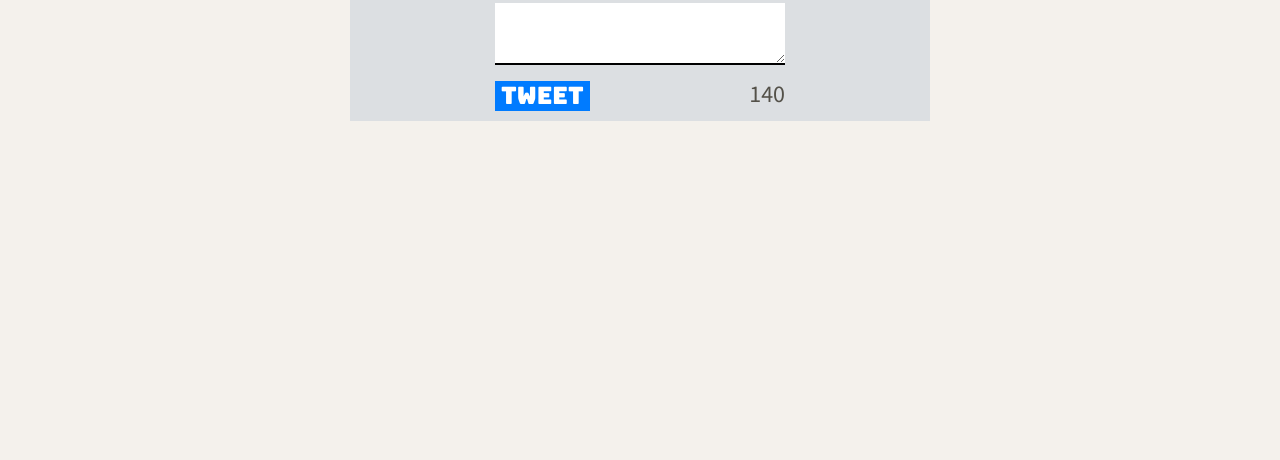
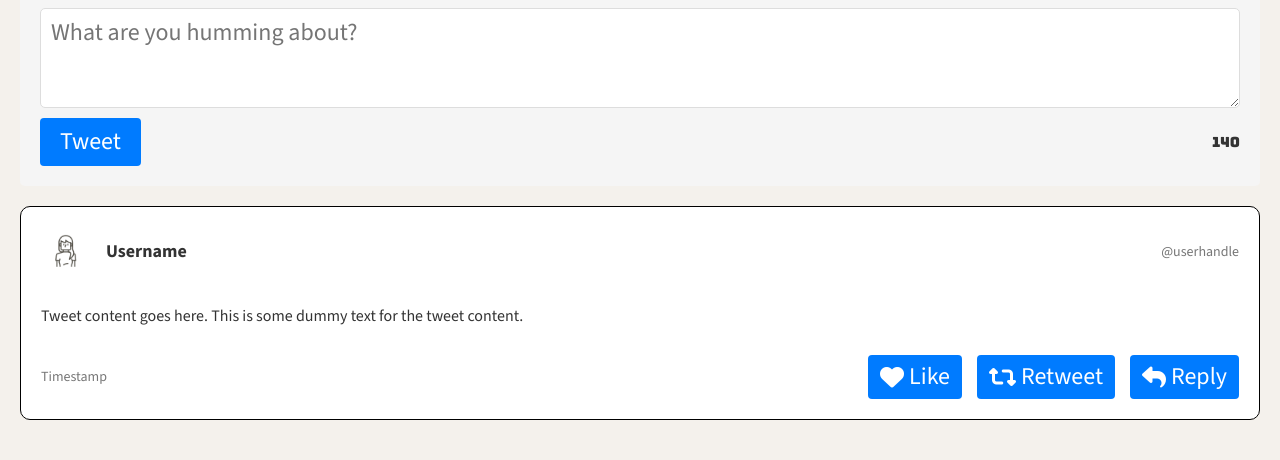
Before and after one commit to Bigred0303/tweeter, a website: page public/index.html in a window 1280 px wide. Shown: the part 553-1013 px from the top of the page. Before the commit the page ends 800 px from the top, so only its background shows below. Drawn offline with nearby package versions, Linux system fonts and the light colour scheme.

Commit message:
Tweets now visible, with username and timestamp and buttons to interact with (non-functional for now)

```diff
--- a/public/index.html
+++ b/public/index.html
@@ -1,6 +1,6 @@
 <!DOCTYPE html>
 <html lang="en">
-  <head>
+<head>
     <!-- Meta Information -->
     <title>Tweeter - Home Page</title>
 
@@ -9,8 +9,6 @@
     <link rel="preconnect" href="https://fonts.googleapis.com">
     <link rel="preconnect" href="https://fonts.gstatic.com" crossorigin>
     <link href="https://fonts.googleapis.com/css2?family=Bungee&display=swap" rel="stylesheet">
-    <link rel="preconnect" href="https://fonts.googleapis.com">
-    <link rel="preconnect" href="https://fonts.gstatic.com" crossorigin>
     <link href="https://fonts.googleapis.com/css2?family=Bungee&family=Source+Sans+3:ital,wght@0,200..900;1,200..900&display=swap" rel="stylesheet">
     <link rel="stylesheet" href="https://cdnjs.cloudflare.com/ajax/libs/font-awesome/6.5.2/css/all.min.css" integrity="sha512-SnH5WK+bZxgPHs44uWIX+LLJAJ9/2PkPKZ5QiAj6Ta86w+fsb2TkcmfRyVX3pBnMFcV7oQPJkl9QevSCWr3W6A==" crossorigin="anonymous" referrerpolicy="no-referrer" />
     <!-- App CSS -->
@@ -18,15 +16,16 @@
     <link rel="stylesheet" href="/styles/nav.css" type="text/css" />
     <link rel="stylesheet" href="/styles/header.css" type="text/css" />
     <link rel="stylesheet" href="/styles/new-tweet.css" type="text/css" />
+    <link rel="stylesheet" href="/styles/tweet.css" type="text/css" />
     <!-- External JS -->
     <script src="https://ajax.googleapis.com/ajax/libs/jquery/3.4.1/jquery.min.js"></script>
 
     <!-- App JS -->
     <script type="text/javascript" src="/scripts/client.js"></script>
     <script type="text/javascript" src="/scripts/composer-char-counter.js"></script>
-  </head>
+</head>
 
-  <body>
+<body>
     <!-- Top nav bar (fixed) -->
     <nav>
       <span class="logo">tweeter</span>
@@ -34,11 +33,10 @@
         <p>Write a new tweet!</p>
         <i class="fa-solid fa-angles-down"></i>
       </div>
-
     </nav>
     <header>
       <div class="avatar-container">
-          <img src="/images/profile-hex.png">
+          <img src="/images/profile-hex.png" alt="Profile Image">
       </div>
       <br>
       <div>
@@ -50,14 +48,37 @@
       <section class="new-tweet">
         <h2>Compose Tweet</h2>
         <form action="/tweets/" method="POST">
-          <label for="tweet-text">What are you humming about?</label>
-          <textarea name="text" id="tweet-text"></textarea>
+          <textarea name="text" id="tweet-text" placeholder="What are you humming about?"></textarea>
           <div class="tweet-button">
             <button type="submit" class="styled-button">Tweet</button>
             <output name="counter" class="counter">140</output>
           </div>
         </form>
       </section>
+      <!-- Tweets Section -->
+      <section class="tweets-container">
+        <article class="tweet">
+          <div class="user-info">
+            <div class="left">
+              <img src="/images/profile-hex.png" alt="Profile Image">
+              <h3>Username</h3>
+            </div>
+            <span class="handle">@userhandle</span>
+          </div>
+          <div class="tweet-content">
+            <p>Tweet content goes here. This is some dummy text for the tweet content.</p>
+          </div>
+          <footer>
+            <span class="timestamp">Timestamp</span>
+            <div class="buttons">
+              <button><i class="fas fa-heart"></i> Like</button>
+              <button><i class="fas fa-retweet"></i> Retweet</button>
+              <button><i class="fas fa-reply"></i> Reply</button>
+            </div>
+          </footer>
+        </article>
+
+      </section>
     </main>
-  </body>
+</body>
 </html>
--- a/public/styles/layout.css
+++ b/public/styles/layout.css
@@ -27,9 +27,7 @@ body {
 
  .container{
   background-color: inherit;
-  display: flex;
-  margin: auto;
-  justify-content: center;
-  width: 90%;
+  margin-top: 20px;
+  padding: 20px;
 
  }
--- a/public/styles/new-tweet.css
+++ b/public/styles/new-tweet.css
@@ -1,32 +1,47 @@
 .new-tweet {
-  text-align: center;
-  background-color: #dcdfe2;
+    background-color: #f5f5f5;
+    padding: 20px;
+    border-radius: 5px;
+    margin-bottom: 20px;
 }
 
 .new-tweet form {
-  width: 50%;
-  margin: 0 auto;
+    display: flex;
+    flex-direction: column;
 }
 
-.new-tweet textarea {
-  border: none;
-  border-bottom: 2px solid black;
+#tweet-text {
     width: 100%;
+    height: 100px;
     margin-bottom: 10px;
+    padding: 10px;
+    border-radius: 5px;
+    border: 1px solid #ddd;
 }
 
-.new-tweet button.styled-button {
+.tweet-button {
+    display: flex;
+    justify-content: space-between;
+    align-items: center;
+}
+
+.styled-button {
     background-color: #007bff;
     color: #fff;
     border: none;
-  float: left;
+    border-radius: 4px;
+    padding: 10px 20px;
     cursor: pointer;
-  font-family: 'Bungee', sans-serif;
-  margin-bottom: 10px;
 }
 
-.new-tweet .counter {
-  float: right;
+.styled-button:hover {
+    background-color: #0056b3;
+}
+
+.counter {
+    font-family: 'Bungee', sans-serif;
+    font-size: 14px;
+    color: #333;
 }
 
 .counter-red {
--- /dev/null
+++ b/public/styles/tweet.css
@@ -0,0 +1,99 @@
+.tweets-container {
+    display: flex;
+    flex-direction: column;
+    clear: both; /* Ensures it appears below floating elements */
+    margin-top: 20px;
+}
+
+.tweet {
+    border: 1px solid black; /* Add black border */
+    border-radius: 10px;
+    padding: 20px;
+    margin-bottom: 20px;
+    width: 100%; /* Adjust width as needed */
+    display: flex;
+    flex-direction: column;
+    background-color: white; /* Ensure no background color inheritance */
+    transition: box-shadow 0.3s ease; /* Smooth transition for the box shadow */
+}
+
+.tweet:hover {
+    box-shadow: 0 8px 16px rgba(0, 0, 0, 0.2); /* Add box shadow on hover */
+}
+
+.tweet .user-info {
+    display: flex;
+    justify-content: space-between; /* Distribute space between elements */
+    align-items: center;
+    margin-bottom: 15px;
+}
+
+.tweet .user-info .left {
+    display: flex;
+    align-items: center;
+}
+
+.tweet .user-info img {
+    width: 50px; /* Increase avatar size */
+    height: 50px; /* Increase avatar size */
+    border-radius: 50%;
+    margin-right: 15px;
+}
+
+.tweet .user-info h3 {
+    margin: 0;
+    font-size: 18px; /* Increase font size */
+    color: #333;
+}
+
+.tweet .user-info .handle {
+    font-size: 14px; /* Font size for the handle */
+    color: #777;
+}
+
+.tweet .tweet-content {
+    flex-grow: 1; /* Ensure the content takes available space */
+    padding: 15px 0; /* Add padding to content area */
+}
+
+.tweet .tweet-content p {
+    margin: 0;
+    font-size: 16px; /* Increase font size */
+    color: #333;
+}
+
+.tweet footer {
+    display: flex;
+    justify-content: space-between;
+    align-items: center;
+    margin-top: 15px;
+}
+
+.tweet footer .timestamp {
+    font-size: 14px; /* Increase font size */
+    color: #777;
+}
+
+.tweet footer .buttons {
+    display: flex;
+    gap: 15px;
+}
+
+.tweet footer button {
+    background-color: #007bff;
+    color: #fff;
+    border: none;
+    border-radius: 4px;
+    padding: 8px 12px; /* Increase padding for larger buttons */
+    cursor: pointer;
+    display: flex;
+    align-items: center;
+}
+
+.tweet footer button i {
+    margin-right: 5px;
+}
+
+.tweet footer button:hover {
+    background-color: #0056b3;
+}
```
Lines whose indentation alone changed are shown as unchanged.
